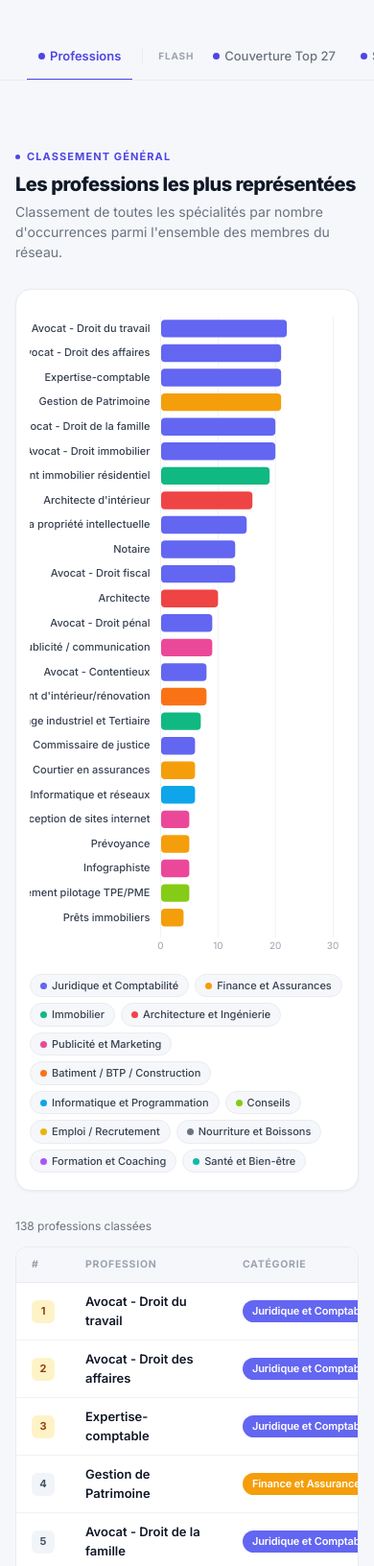
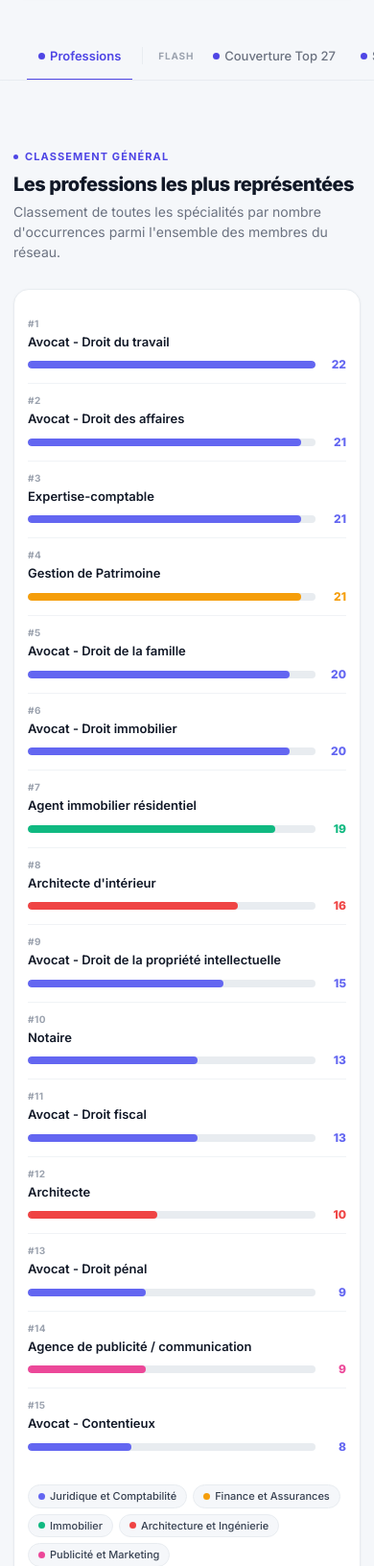
Before and after one commit to wadieelmasmodi/BNI-Analyse, a website: page analyse.html in a window 390 px wide. Shown: the part 368-2000 px from the top of the page at 96% size. Drawn offline with nearby package versions, Linux system fonts and the light colour scheme.

Commit message:
fix(mobile): graphique lisible + tableaux scroll horizontal natif
- Graphique : version CSS liste sur mobile (labels complets, barres en dessous)
- Tableaux : scroll horizontal unique, colonne nom sticky, swipe hint
- Suppression du double scroll vertical/horizontal

Co-Authored-By: Claude Sonnet 4.6 <noreply@anthropic.com>

```diff
--- a/analyse.html
+++ b/analyse.html
@@ -126,8 +126,19 @@
       padding: 28px;
     }
 
-    /* ─── Chart ─── */
+    /* ─── Chart desktop ─── */
     .chart-area { position: relative; }
+
+    /* ─── Chart mobile — liste CSS ─── */
+    .chart-mobile { display: none; }
+    .mc-item { padding: 10px 0; border-bottom: 1px solid var(--border2); }
+    .mc-item:last-child { border-bottom: none; }
+    .mc-rank { font-size: 10px; font-weight: 700; color: var(--dim); text-transform: uppercase; letter-spacing: .05em; margin-bottom: 3px; }
+    .mc-label { font-size: 13px; font-weight: 600; color: var(--text); line-height: 1.35; margin-bottom: 6px; }
+    .mc-bar-row { display: flex; align-items: center; gap: 8px; }
+    .mc-bar-track { flex: 1; height: 8px; background: var(--border); border-radius: 4px; overflow: hidden; }
+    .mc-bar-fill { height: 100%; border-radius: 4px; transition: width .6s ease; }
+    .mc-count { font-size: 12px; font-weight: 800; min-width: 24px; text-align: right; flex-shrink: 0; }
 
     .cat-legend { display: flex; flex-wrap: wrap; gap: 6px; margin-top: 20px; }
     .cat-chip {
@@ -142,13 +153,20 @@
     .tbl-section { margin-top: 28px; }
     .tbl-head { font-size: 12px; color: var(--muted); margin-bottom: 12px; font-weight: 400; }
 
-    .tbl-scroll {
+    .tbl-outer {
       border-radius: 12px; border: 1px solid var(--border);
-      background: var(--surface); overflow: hidden;
-      max-height: var(--tbl-h, 420px); overflow-y: auto;
+      background: var(--surface);
+      max-height: var(--tbl-h, 420px);
+      overflow: auto;          /* vertical + horizontal en un seul scroll */
     }
-    .tbl-scroll::-webkit-scrollbar { width: 4px; }
-    .tbl-scroll::-webkit-scrollbar-thumb { background: var(--border); border-radius: 4px; }
+    /* Alias pour compatibilité avec l'ancien nom */
+    .tbl-scroll { border-radius: 12px; border: 1px solid var(--border); background: var(--surface); overflow: auto; max-height: var(--tbl-h, 420px); }
+    .tbl-outer::-webkit-scrollbar, .tbl-scroll::-webkit-scrollbar { width: 4px; height: 4px; }
+    .tbl-outer::-webkit-scrollbar-thumb, .tbl-scroll::-webkit-scrollbar-thumb { background: var(--dim); border-radius: 4px; }
+
+    /* ─── Swipe hint mobile ─── */
+    .swipe-hint { display: none; align-items: center; gap: 6px; font-size: 11px; color: var(--dim); margin-bottom: 8px; }
+    .swipe-hint svg { flex-shrink: 0; }
 
     table { width: 100%; border-collapse: collapse; font-size: 13px; }
 
@@ -366,7 +384,7 @@
 
     /* ─── Responsive ─── */
     @media (max-width: 640px) {
-      .wrap { padding: 0 16px; }
+      .wrap { padding: 0 14px; }
       .kpi-strip { flex-wrap: wrap; width: 100%; }
       .kpi { border-right: none; border-bottom: 1px solid var(--border2); flex: 1; min-width: 100px; }
       .card { padding: 18px 14px; }
@@ -374,6 +392,33 @@
       .score-ring { width: 100px; height: 100px; }
       .score-ring svg { width: 100px; height: 100px; }
       .score-big { font-size: 22px; }
+
+      /* Chart : masquer canvas, afficher liste CSS */
+      .chart-area  { display: none !important; }
+      .chart-mobile { display: block; }
+
+      /* Tables : scroll horizontal natif, pas de max-height, colonne sticky */
+      .tbl-scroll, .tbl-outer {
+        max-height: none;
+        overflow-x: auto;
+        overflow-y: visible;
+        -webkit-overflow-scrolling: touch;
+        border-radius: 10px;
+      }
+      .swipe-hint { display: flex; }
+
+      /* 1re colonne sticky pour garder le nom visible */
+      table thead th:first-child,
+      table tbody td:first-child {
+        position: sticky; left: 0; z-index: 2;
+        background: #fff;
+        box-shadow: 2px 0 4px rgba(15,23,42,.07);
+      }
+      table thead th:first-child { background: var(--bg); }
+
+      /* Empêcher les cellules de trop rétrécir */
+      table { min-width: 540px; font-size: 12px; }
+      thead th, tbody td { padding: 9px 12px; }
     }
   </style>
 </head>
@@ -432,11 +477,13 @@
 
     <div class="card">
       <div class="chart-area" id="chartArea"><canvas id="profChart"></canvas></div>
+      <div class="chart-mobile" id="chartMobile"></div>
       <div class="cat-legend" id="catLegend"></div>
     </div>
 
     <div class="tbl-section">
       <p class="tbl-head" id="profTblHead"></p>
+      <div class="swipe-hint"><svg width="14" height="14" viewBox="0 0 24 24" fill="none" stroke="currentColor" stroke-width="2"><path d="M9 18l6-6-6-6"/></svg>Glisser pour voir tout le tableau</div>
       <div class="tbl-scroll" style="--tbl-h:440px">
         <table>
           <thead>
@@ -490,6 +537,7 @@
       </div>
     </div>
 
+    <div class="swipe-hint"><svg width="14" height="14" viewBox="0 0 24 24" fill="none" stroke="currentColor" stroke-width="2"><path d="M9 18l6-6-6-6"/></svg>Glisser pour voir tout le tableau</div>
     <div class="tbl-scroll" style="--tbl-h:320px">
       <table>
         <thead><tr>
@@ -544,6 +592,7 @@
       </div>
     </div>
 
+    <div class="swipe-hint"><svg width="14" height="14" viewBox="0 0 24 24" fill="none" stroke="currentColor" stroke-width="2"><path d="M9 18l6-6-6-6"/></svg>Glisser pour voir tout le tableau</div>
     <div class="tbl-scroll" style="--tbl-h:380px">
       <table>
         <thead><tr>
@@ -784,7 +833,27 @@ function renderKPIs(data, profs) {
 }
 
 // ════════════════════════════════════════════════════
-// RENDER — Chart
+// RENDER — Mobile chart (CSS list)
+// ════════════════════════════════════════════════════
+function renderMobileChart(profs, total) {
+  const top15 = profs.slice(0, 15);
+  const max   = top15[0].count;
+  document.getElementById('chartMobile').innerHTML = top15.map((p, i) => {
+    const pct = Math.round((p.count / max) * 100);
+    const col = bf(p.category);
+    return `<div class="mc-item">
+      <div class="mc-rank">#${i+1}</div>
+      <div class="mc-label">${p.name}</div>
+      <div class="mc-bar-row">
+        <div class="mc-bar-track"><div class="mc-bar-fill" style="width:${pct}%;background:${col}"></div></div>
+        <span class="mc-count" style="color:${col}">${p.count}</span>
+      </div>
+    </div>`;
+  }).join('');
+}
+
+// ════════════════════════════════════════════════════
+// RENDER — Chart desktop
 // ════════════════════════════════════════════════════
 let chartInst = null;
 function renderChart(profs, total) {
@@ -1059,6 +1128,7 @@ async function loadData() {
 
     renderKPIs(data, profs);
     renderChart(profs, total);
+    renderMobileChart(profs, total);
     renderProfTable(profs, total);
 
     const flash = data.chapters.find(c => c.chapterSlug === 'flash-paris');
```
